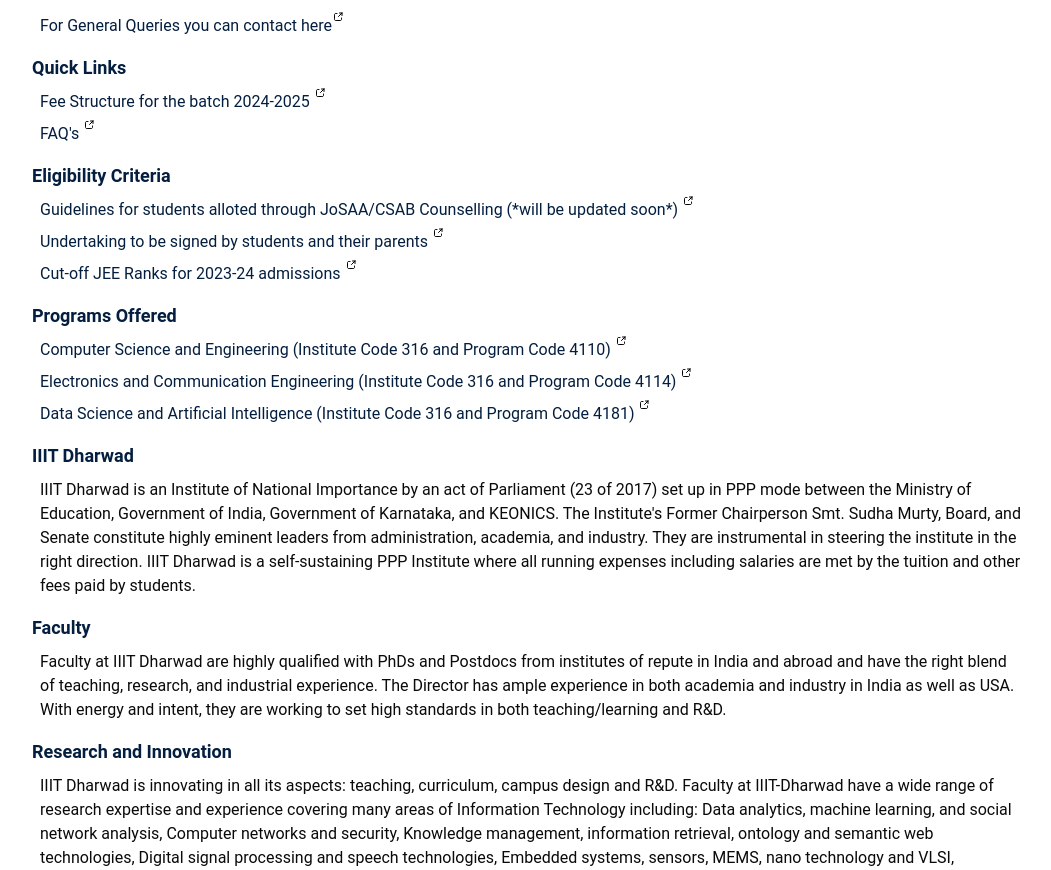
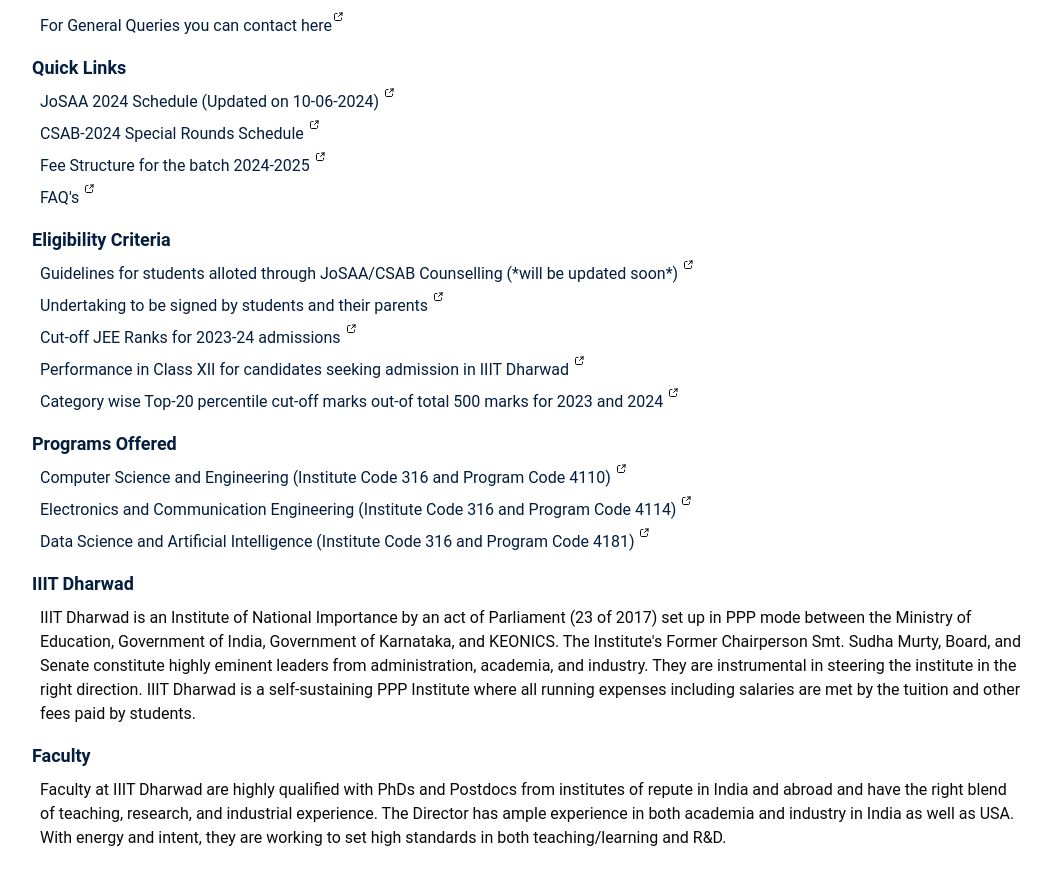
Before and after one commit to Velocity-IIITDWD/iiitdwd.ac.in, a Next.js app: page /admissions/btech in a window 1280 px wide. Shown: the part 2117-2987 px from the top of the page, without its empty margins (112-1163 px from the left). Built offline with nearby package versions, Linux system fonts and the light colour scheme.

Commit message:
updates - 13/06/2024

```diff
--- a/data/admissions.ts
+++ b/data/admissions.ts
@@ -82,6 +82,16 @@ export const links: linksStructure[] = [
     type: 'Quick Links',
     links: [
       {
+        id: 1,
+        link: '/docs/Josaa_Schedule_2024.pdf',
+        displayText: 'JoSAA 2024 Schedule (Updated on 10-06-2024)',
+      },
+      {
+        id: 2,
+        link: '/docs/CSAB_Schedule_2024.pdf',
+        displayText: 'CSAB-2024 Special Rounds Schedule',
+      },
+      {
         id: 3,
         link: '/docs/FEE_2024-25_Sheet1.pdf',
         displayText: 'Fee Structure for the batch 2024-2025',
@@ -112,6 +122,18 @@ export const links: linksStructure[] = [
         id: 3,
         link: '/docs/JEE-CRL-CUT-OFF-RANKS-2023-24.pdf',
         displayText: 'Cut-off JEE Ranks for 2023-24 admissions',
+      },
+      {
+        id: 4,
+        link: '/docs/Performance_in Class_XII_2024.pdf',
+        displayText:
+          'Performance in Class XII for candidates seeking admission in IIIT Dharwad',
+      },
+      {
+        id: 5,
+        link: '/docs/Top_20_Percentil_2024.pdf',
+        displayText:
+          'Category wise Top-20 percentile cut-off marks out-of total 500 marks for 2023 and 2024',
       },
     ],
   },
```
